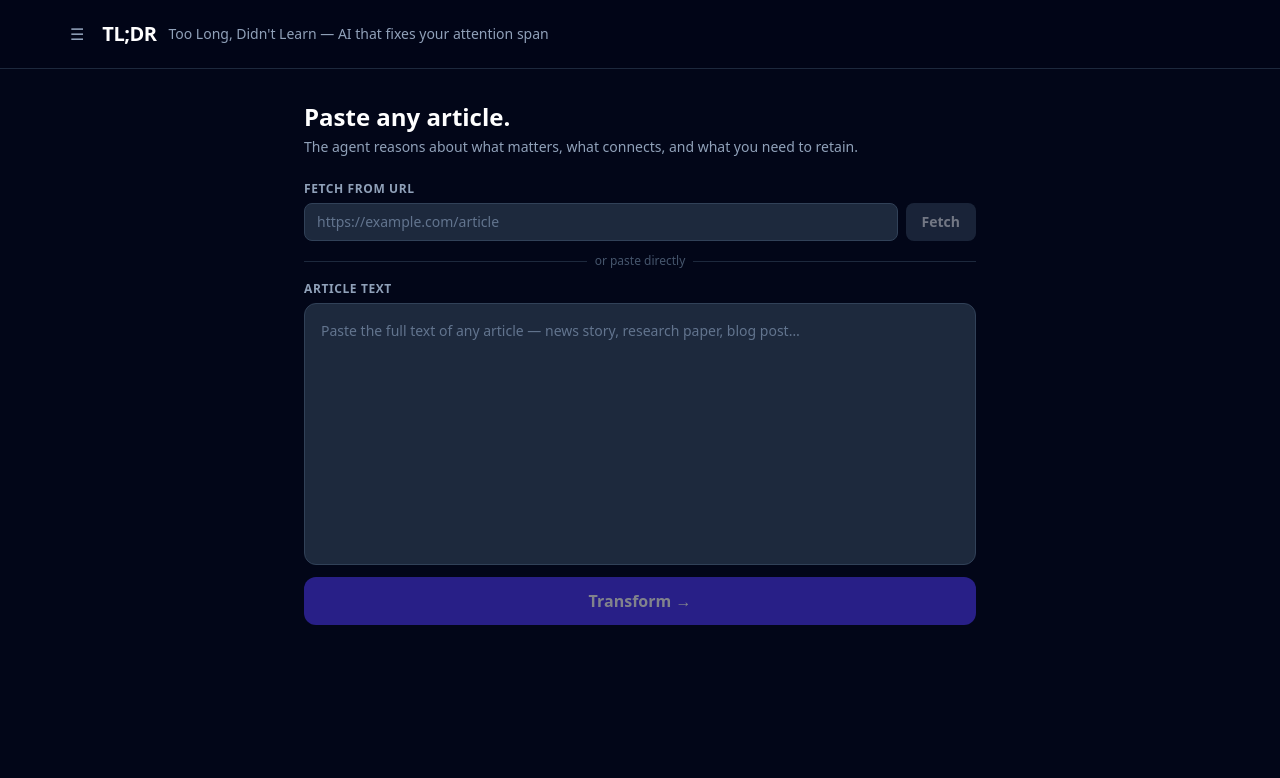
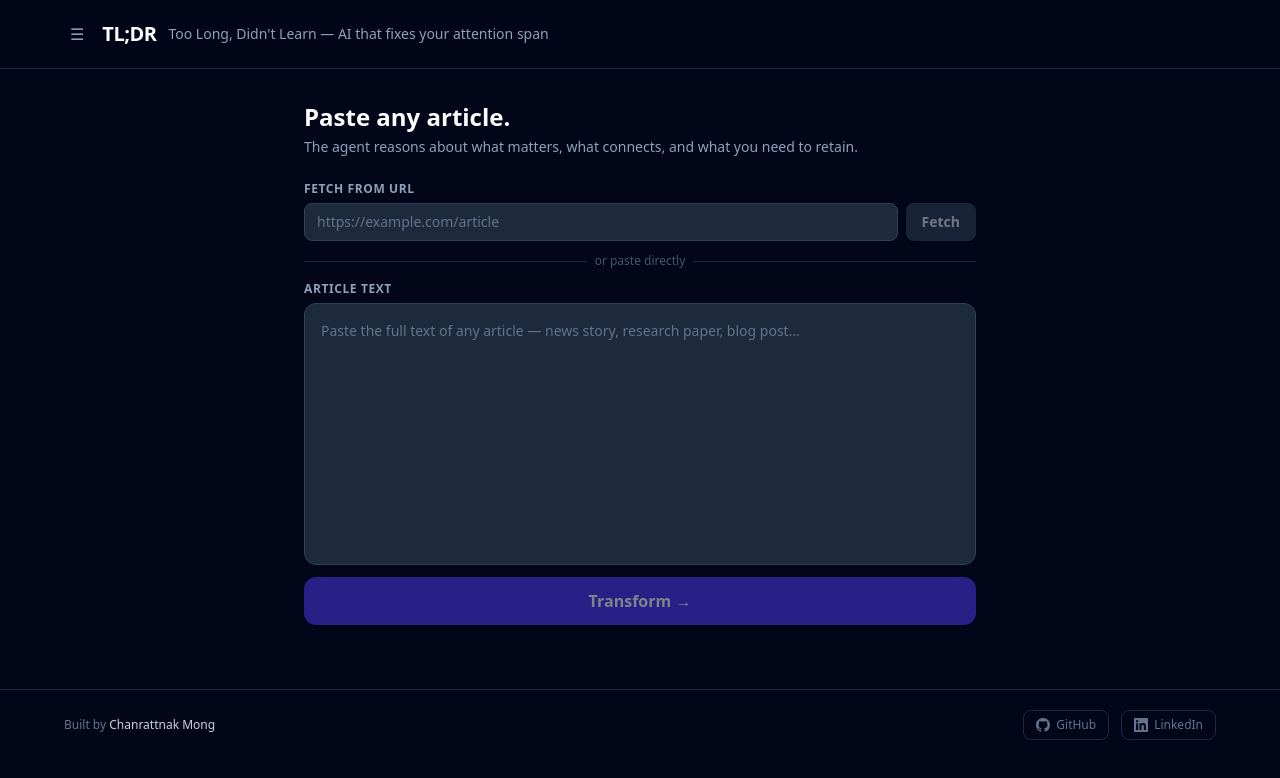
Before and after one commit to rattnak/tldr, a Next.js app: page / in a window 1280 px wide. Shown: the top 778 px of the page. Built offline with nearby package versions, Linux system fonts and the light colour scheme.

Commit message:
feat: add footer with creator credit, GitHub, and LinkedIn links

```diff
--- a/app/page.tsx
+++ b/app/page.tsx
@@ -327,6 +327,47 @@
           </div>
         </main>
       </div>
+
+      {/* Footer */}
+      <footer className="border-t border-slate-800 bg-slate-950 px-6 py-5 mt-8">
+        <div className="mx-auto max-w-6xl flex flex-col sm:flex-row items-center justify-between gap-3">
+          <p className="text-xs text-slate-500">
+            Built by{" "}
+            <a
+              href="https://rattnak.com/"
+              target="_blank"
+              rel="noopener noreferrer"
+              className="text-slate-300 hover:text-white transition-colors font-medium"
+            >
+              Chanrattnak Mong
+            </a>
+          </p>
+          <div className="flex items-center gap-3">
+            <a
+              href="https://github.com/rattnak"
+              target="_blank"
+              rel="noopener noreferrer"
+              className="flex items-center gap-1.5 text-xs text-slate-500 hover:text-slate-200 border border-slate-800 hover:border-slate-600 rounded-lg px-3 py-1.5 transition-colors"
+            >
+              <svg viewBox="0 0 24 24" className="w-3.5 h-3.5 fill-current" aria-hidden="true">
+                <path d="M12 0C5.37 0 0 5.37 0 12c0 5.31 3.435 9.795 8.205 11.385.6.105.825-.255.825-.57 0-.285-.015-1.23-.015-2.235-3.015.555-3.795-.735-4.035-1.41-.135-.345-.72-1.41-1.23-1.695-.42-.225-1.02-.78-.015-.795.945-.015 1.62.87 1.845 1.23 1.08 1.815 2.805 1.305 3.495.99.105-.78.42-1.305.765-1.605-2.67-.3-5.46-1.335-5.46-5.925 0-1.305.465-2.385 1.23-3.225-.12-.3-.54-1.53.12-3.18 0 0 1.005-.315 3.3 1.23.96-.27 1.98-.405 3-.405s2.04.135 3 .405c2.295-1.56 3.3-1.23 3.3-1.23.66 1.65.24 2.88.12 3.18.765.84 1.23 1.905 1.23 3.225 0 4.605-2.805 5.625-5.475 5.925.435.375.81 1.095.81 2.22 0 1.605-.015 2.895-.015 3.3 0 .315.225.69.825.57A12.02 12.02 0 0 0 24 12c0-6.63-5.37-12-12-12z" />
+              </svg>
+              GitHub
+            </a>
+            <a
+              href="https://www.linkedin.com/in/mongchanrattnak/"
+              target="_blank"
+              rel="noopener noreferrer"
+              className="flex items-center gap-1.5 text-xs text-slate-500 hover:text-slate-200 border border-slate-800 hover:border-slate-600 rounded-lg px-3 py-1.5 transition-colors"
+            >
+              <svg viewBox="0 0 24 24" className="w-3.5 h-3.5 fill-current" aria-hidden="true">
+                <path d="M20.447 20.452h-3.554v-5.569c0-1.328-.027-3.037-1.852-3.037-1.853 0-2.136 1.445-2.136 2.939v5.667H9.351V9h3.414v1.561h.046c.477-.9 1.637-1.85 3.37-1.85 3.601 0 4.267 2.37 4.267 5.455v6.286zM5.337 7.433a2.062 2.062 0 0 1-2.063-2.065 2.064 2.064 0 1 1 2.063 2.065zm1.782 13.019H3.555V9h3.564v11.452zM22.225 0H1.771C.792 0 0 .774 0 1.729v20.542C0 23.227.792 24 1.771 24h20.451C23.2 24 24 23.227 24 22.271V1.729C24 .774 23.2 0 22.222 0h.003z" />
+              </svg>
+              LinkedIn
+            </a>
+          </div>
+        </div>
+      </footer>
     </div>
   );
 }
```
